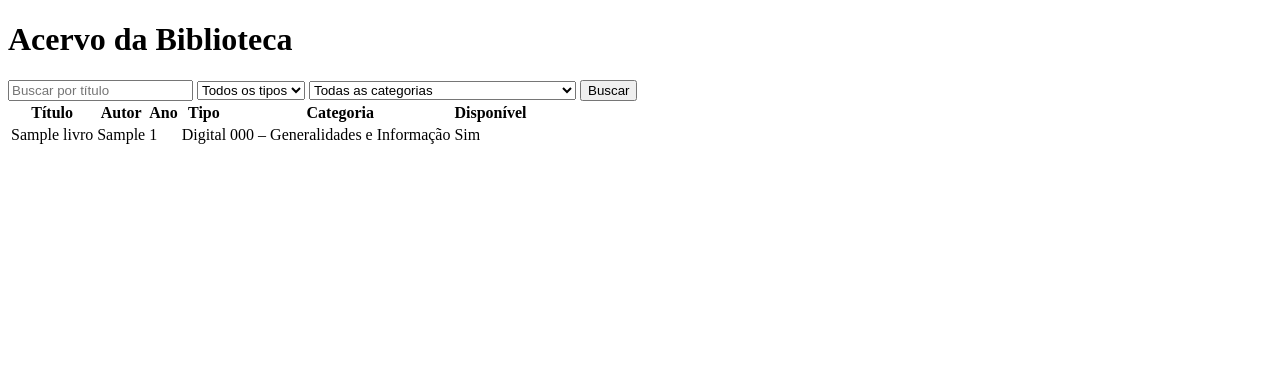
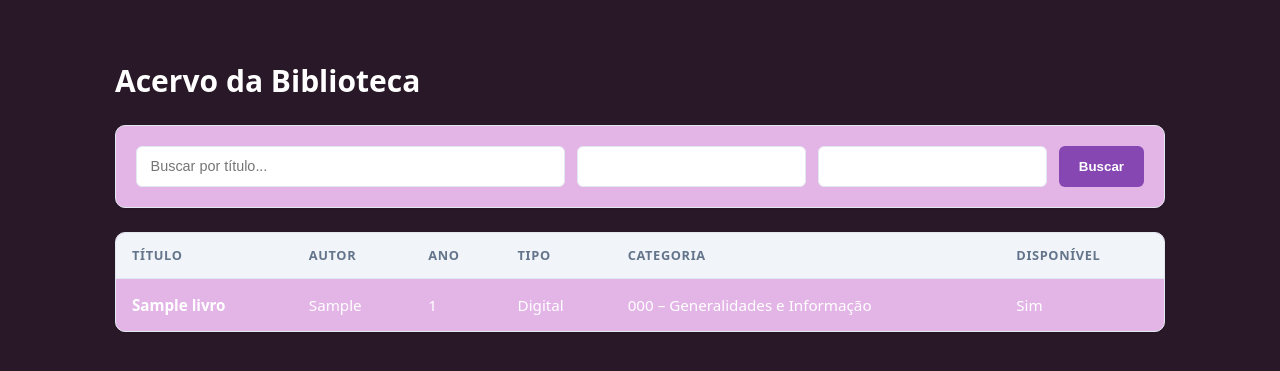
Before and after one commit to Rhennan-ALT/biblioteca_django, a Django app: page /livros/ in a window 1280 px wide. Shown: the top 371 px of the page. Run offline with Django 5.2, Linux system fonts and the light colour scheme; tables that the repository leaves empty hold one stand-in row (values such as "Sample post").

Commit message:
refactor(templates): refatora template

```diff
--- a/acervo/templates/acervo/lista.html
+++ b/acervo/templates/acervo/lista.html
@@ -1,16 +1,150 @@
-
 <!DOCTYPE html>
 <html lang="pt-br">
 <head>
     <meta charset="UTF-8">
+    <meta name="viewport" content="width=device-width, initial-scale=1.0">
     <title>Acervo da Biblioteca</title>
+    <style>
+        :root {
+            --primary: #8747b3;
+            --primary-hover: #9669a8;
+            --bg: #291828;
+            --card-bg: #e3b5e7;
+            --text: #ffffff;
+            --text-muted: #64748b;
+            --border: #e2e8f0;
+        }
+
+        body {
+            font-family: system-ui, -apple-system, BlinkMacSystemFont, 'Segoe UI', Roboto, sans-serif;
+            background-color: var(--bg);
+            color: var(--text);
+            margin: 0;
+            padding: 2.5rem 1rem;
+        }
+
+        .container {
+            max-width: 1050px;
+            margin: 0 auto;
+        }
+
+        h1 {
+            font-size: 1.875rem;
+            font-weight: 700;
+            margin-bottom: 1.5rem;
+            color: var(--text);
+        }
+
+        /* Form / Cards de Filtro */
+        form {
+            background: var(--card-bg);
+            padding: 1.25rem;
+            border-radius: 10px;
+            box-shadow: 0 1px 3px rgba(0, 0, 0, 0.05);
+            display: flex;
+            gap: 0.75rem;
+            flex-wrap: wrap;
+            margin-bottom: 1.5rem;
+            border: 1px solid var(--border);
+        }
+
+        form input[type="text"],
+        form select {
+            padding: 0.65rem 0.85rem;
+            border: 1px solid var(--border);
+            border-radius: 6px;
+            font-size: 0.9rem;
+            outline: none;
+            background-color: #fff;
+            color: var(--text);
+            transition: border-color 0.2s, box-shadow 0.2s;
+        }
+
+        form input[type="text"] {
+            flex: 2;
+            min-width: 220px;
+        }
+
+        form select {
+            flex: 1;
+            min-width: 160px;
+        }
+
+        form input:focus,
+        form select:focus {
+            border-color: var(--primary);
+            box-shadow: 0 0 0 3px rgba(37, 99, 235, 0.15);
+        }
+
+        form button {
+            background-color: var(--primary);
+            color: #ffffff;
+            border: none;
+            padding: 0.65rem 1.25rem;
+            border-radius: 6px;
+            font-weight: 600;
+            cursor: pointer;
+            transition: background-color 0.2s;
+        }
+
+        form button:hover {
+            background-color: var(--primary-hover);
+        }
+
+        /* Tabela Estruturada */
+        .table-wrapper {
+            background: var(--card-bg);
+            border-radius: 10px;
+            border: 1px solid var(--border);
+            box-shadow: 0 1px 3px rgba(0, 0, 0, 0.05);
+            overflow: hidden;
+        }
+
+        table {
+            width: 100%;
+            border-collapse: collapse;
+            text-align: left;
+            font-size: 0.95rem;
+        }
+
+        th {
+            background-color: #f1f5f9;
+            color: var(--text-muted);
+            font-size: 0.8rem;
+            text-transform: uppercase;
+            letter-spacing: 0.05em;
+            font-weight: 700;
+            padding: 0.85rem 1rem;
+            border-bottom: 1px solid var(--border);
+        }
+
+        td {
+            padding: 1rem;
+            border-bottom: 1px solid var(--border);
+        }
+
+        tr:last-child td {
+            border-bottom: none;
+        }
+
+        tbody tr:hover {
+            background-color: #f8fafc;
+        }
+
+        .empty-msg {
+            text-align: center;
+            color: var(--text-muted);
+            padding: 2.5rem 1rem;
+        }
+    </style>
 </head>
 <body>
 
+<div class="container">
     <h1>Acervo da Biblioteca</h1>
 
     <form method="get">
-    <input type="text" name="nome" placeholder="Buscar por título" value="{{ filtro_nome }}">
+        <input type="text" name="nome" placeholder="Buscar por título..." value="{{ filtro_nome }}">
 
         <select name="tipo">
             <option value="">Todos os tipos</option>
@@ -29,8 +163,9 @@
         <button type="submit">Buscar</button>
     </form>
 
-
+    <div class="table-wrapper">
         <table>
+            <thead>
                 <tr>
                     <th>Título</th>
                     <th>Autor</th>
@@ -39,9 +174,11 @@
                     <th>Categoria</th>
                     <th>Disponível</th>
                 </tr>
+            </thead>
+            <tbody>
                 {% for livro in livros %}
                 <tr>
-        <td>{{ livro.titulo }}</td>
+                    <td><strong>{{ livro.titulo }}</strong></td>
                     <td>{{ livro.autor }}</td>
                     <td>{{ livro.ano }}</td>
                     <td>{{ livro.get_tipo_display }}</td>
@@ -49,9 +186,14 @@
                     <td>{{ livro.disponivel|yesno:"Sim,Não" }}</td>
                 </tr>
                 {% empty %}
-    <tr><td colspan="6">Nenhum livro encontrado.</td></tr>
+                <tr>
+                    <td colspan="6" class="empty-msg">Nenhum livro encontrado.</td>
+                </tr>
                 {% endfor %}
+            </tbody>
         </table>
+    </div>
+</div>
 
 </body>
 </html>
--- a/biblioteca/urls.py
+++ b/biblioteca/urls.py
@@ -16,8 +16,10 @@ Including another URLconf
 """
 from django.contrib import admin
 from django.urls import path, include
+from django.views.generic import RedirectView
 
 urlpatterns = [
     path('admin/', admin.site.urls),
+    path('', RedirectView.as_view(url='livros/', permanent=False)),
     path('', include('acervo.urls'))
 ]
```
Also changed, not shown: acervo/static/acervo/css/style.css (deleted). Lines whose indentation alone changed are shown as unchanged.
